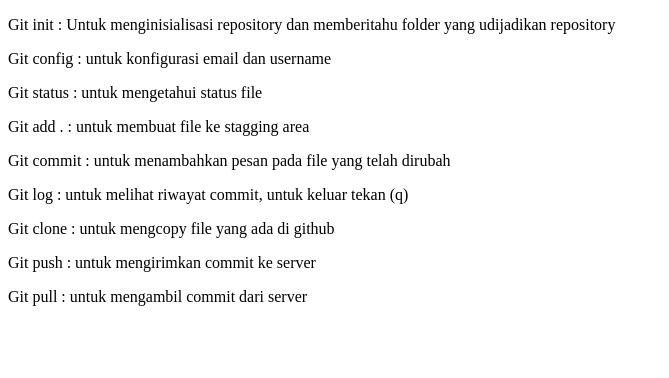
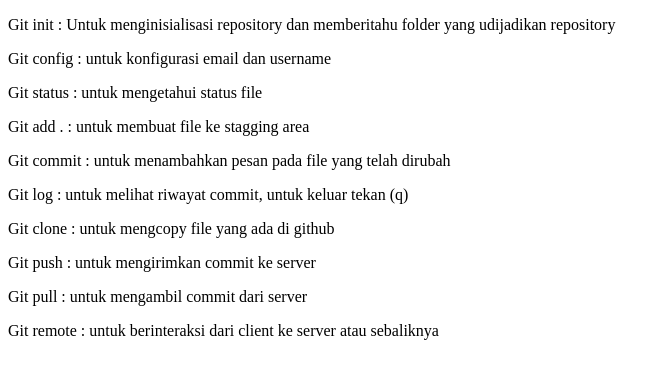
Before and after one commit to muafak27/tugas-fundamentalgit, a plain HTML site: page index.html in a window 1280 px wide. Shown: the whole page, without its empty margins (0-669 px from the left). Drawn offline with Linux system fonts and the light colour scheme.

Commit message:
menambahkan pengertian Git remote

```diff
--- a/index.html
+++ b/index.html
@@ -15,6 +15,7 @@
         <p>Git clone : untuk mengcopy file yang ada di github</p>
         <p>Git push : untuk mengirimkan commit ke server</p>
         <p>Git pull : untuk mengambil commit dari server</p>
+        <p>Git remote : untuk berinteraksi dari client ke server atau sebaliknya</p>
     </div>
 </body>
 </html>
```
